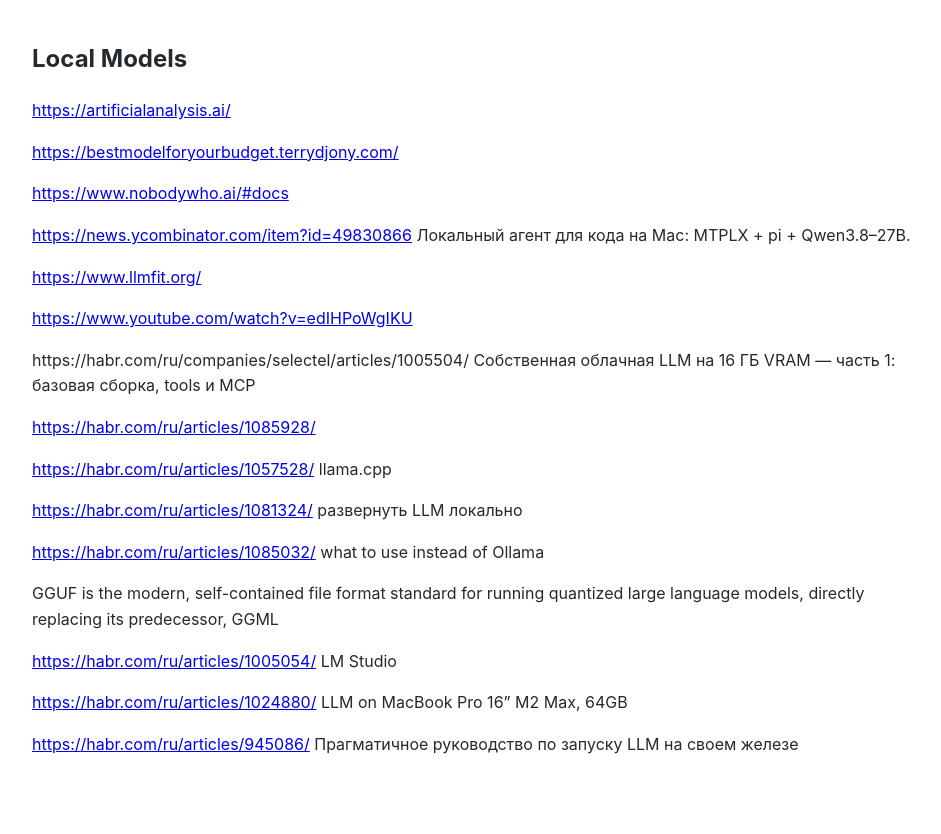
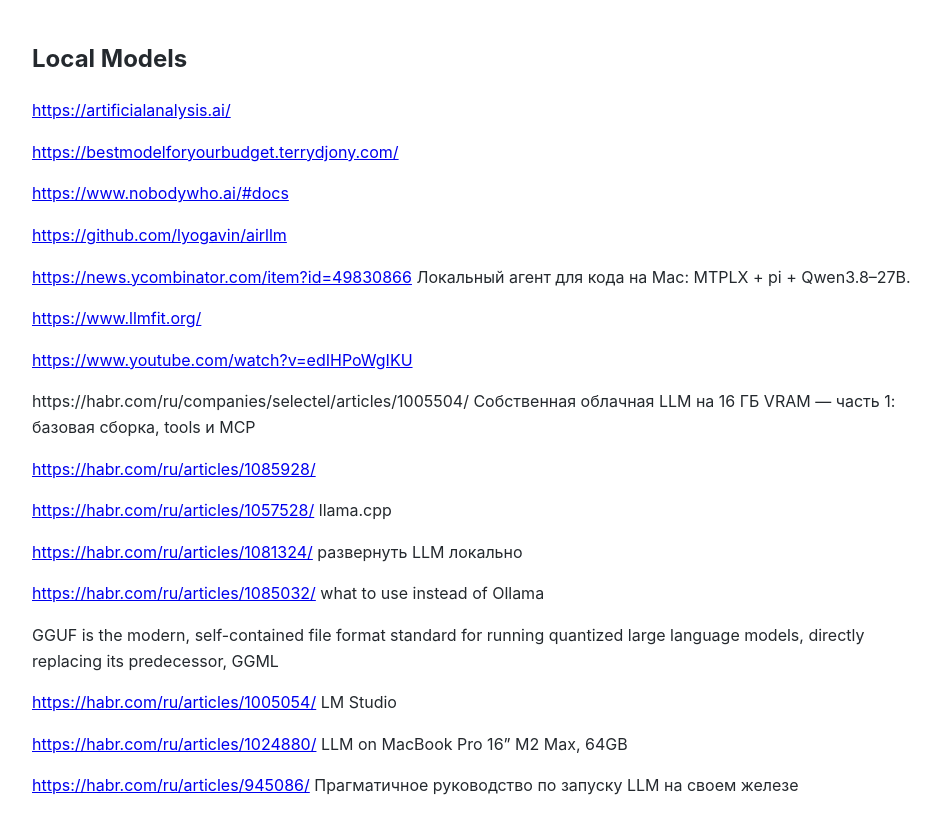
Before and after one commit to Michael-Lubinsky/michael-lubinsky.github.com, a Jekyll site: the page built from ml/local_llm.md, in a window 1280 px wide. Shown: the top 834 px of the page, without its empty margins (158-1099 px from the left). Built offline with Jekyll 4.4.1, drawn with Linux system fonts in a browser that asks for light colours; our own code applies the rules of GitHub Pages for plain Markdown files.

Commit message:
Add additional links to local_llm.md

```diff
--- a/ml/local_llm.md
+++ b/ml/local_llm.md
@@ -5,6 +5,8 @@
 <https://bestmodelforyourbudget.terrydjony.com/>
 
 <https://www.nobodywho.ai/#docs>
+
+<https://github.com/lyogavin/airllm>
 
 <https://news.ycombinator.com/item?id=49830866> Локальный агент для кода на Mac: MTPLX + pi + Qwen3.8–27B.
 
```
